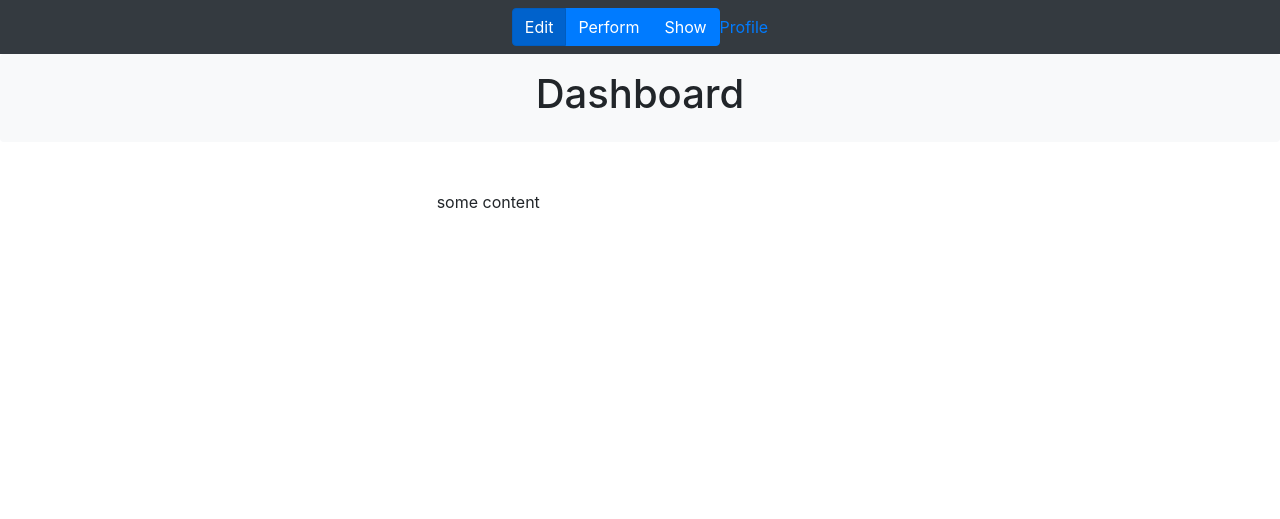
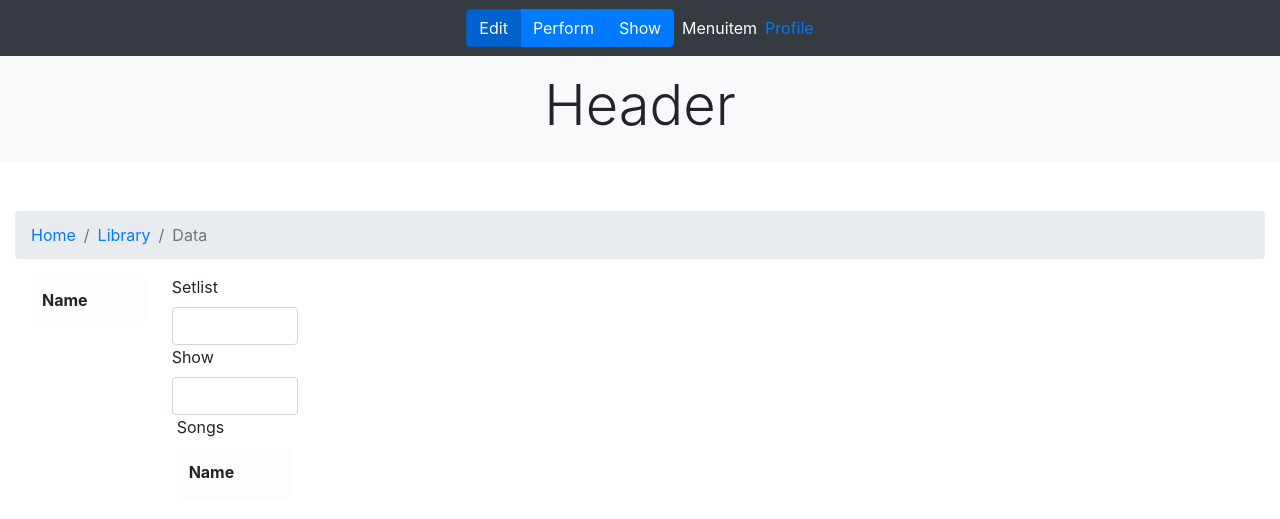
Before and after one commit to winstonschroeder/setlistmanager, a Flask app: template setlistmanager/templates/dashboard/index.html in a window 1280 px wide. Shown: the top 519 px of the page. Run offline with Flask 3, Linux system fonts and the light colour scheme; the template is opened without the code that fills it, so the values that code supplies are empty; parts of the project's set-up code (start-up, migrations or seed data) failed here and were passed over; some libraries are stand-ins or nearby versions.

Commit message:
Created new base.html and added new menu structure

```diff
--- a/setlistmanager/__init__.py
+++ b/setlistmanager/__init__.py
@@ -44,4 +44,7 @@ def create_app(test_config=None):
     app.register_blueprint(show.bp)
     app.add_url_rule('/shows', endpoint='index')
 
+    from setlistmanager.blueprints import dashboard
+    app.register_blueprint(dashboard.bp)
+
     return app
--- a/setlistmanager/blueprints/dashboard.py
+++ b/setlistmanager/blueprints/dashboard.py
@@ -4,6 +4,7 @@ from flask import (
 
 bp = Blueprint('dashboard', __name__)
 
-@bp.route('/')
+
+@bp.route('/dashboard')
 def index():
     return render_template('dashboard/index.html')
--- a/setlistmanager/static/css/controls.css
+++ b/setlistmanager/static/css/controls.css
@@ -49,6 +49,11 @@
 .navbar-dark .navbar-nav .show > .nav-link, .navbar-dark .navbar-nav .active > .nav-link, .navbar-dark .navbar-nav .nav-link.show, .navbar-dark .navbar-nav .nav-link.active {
     background: transparent;
 }
+
+.datacontroller {
+    display:inline-block;
+}
+
 /*
 .machine-table {
 background: green;
--- a/setlistmanager/static/js/controls.js
+++ b/setlistmanager/static/js/controls.js
@@ -9,4 +9,17 @@ function detailFormatter(index, row) {
     })
     $('#details').html(html.join(''))
     return ''
-  }
+  };
+
+function getItemDetails(index, row) {
+    var html = []
+    $.each(row, function (key, value) {
+      if (key!="id" && key!="metadata") {
+      html.push('<div class="form-row"><div class="form-group col-md-6"><label for="input'
+        + key + '">' + key + '</label>  <input type="text" class="form-control" id="input'
+        + key + '" value="' + value + '"></div>')
+      }
+    })
+    $('#itemDetails').html(html.join(''))
+    return ''
+};
--- a/setlistmanager/templates/base.html
+++ b/setlistmanager/templates/base.html
@@ -15,16 +15,22 @@
     <link rel="stylesheet" href="{{ url_for('static', filename='css/controls.css') }}">
 
     <title>{% block title %}{% endblock %} - Setlist Manager</title>
-    <script type=text/javascript src="{{url_for('static', filename='js/jquery-3.5.1.min.js') }}"></script>
-    <script type=text/javascript src="{{url_for('static', filename='js/bootstrap.bundle.js') }}"></script>
-    <script type=text/javascript src="{{url_for('static', filename='js/bootstrap.js') }}"></script>
-    <script type=text/javascript src="{{url_for('static', filename='js/all.min.js') }}"></script>
-    <script type=text/javascript src="{{url_for('static', filename='js/bootstrap-table.min.js') }}"></script>
-    <script type=text/javascript src="{{url_for('static', filename='js/controls.js') }}"></script>
+    <script type="text/javascript" src="{{url_for('static', filename='js/jquery-3.5.1.min.js') }}"></script>
+    <script type="text/javascript" src="{{url_for('static', filename='js/bootstrap.bundle.js') }}"></script>
+    <script type="text/javascript" src="{{url_for('static', filename='js/bootstrap.js') }}"></script>
+    <script type="text/javascript" src="{{url_for('static', filename='js/all.min.js') }}"></script>
+    <script type="text/javascript" src="{{url_for('static', filename='js/bootstrap-table.min.js') }}"></script>
+    <script type="text/javascript" src="{{url_for('static', filename='js/controls.js') }}"></script>
 
-    <script src="https://code.jquery.com/jquery-3.5.1.slim.min.js" integrity="sha384-DfXdz2htPH0lsSSs5nCTpuj/zy4C+OGpamoFVy38MVBnE+IbbVYUew+OrCXaRkfj" crossorigin="anonymous"></script>
-    <script src="https://cdn.jsdelivr.net/npm/popper.js@1.16.0/dist/umd/popper.min.js" integrity="sha384-Q6E9RHvbIyZFJoft+2mJbHaEWldlvI9IOYy5n3zV9zzTtmI3UksdQRVvoxMfooAo" crossorigin="anonymous"></script>
-    <script src="https://stackpath.bootstrapcdn.com/bootstrap/4.5.0/js/bootstrap.min.js" integrity="sha384-OgVRvuATP1z7JjHLkuOU7Xw704+h835Lr+6QL9UvYjZE3Ipu6Tp75j7Bh/kR0JKI" crossorigin="anonymous"></script>
+    <script src="https://code.jquery.com/jquery-3.5.1.slim.min.js"
+            integrity="sha384-DfXdz2htPH0lsSSs5nCTpuj/zy4C+OGpamoFVy38MVBnE+IbbVYUew+OrCXaRkfj"
+            crossorigin="anonymous"></script>
+    <script src="https://cdn.jsdelivr.net/npm/popper.js@1.16.0/dist/umd/popper.min.js"
+            integrity="sha384-Q6E9RHvbIyZFJoft+2mJbHaEWldlvI9IOYy5n3zV9zzTtmI3UksdQRVvoxMfooAo"
+            crossorigin="anonymous"></script>
+    <script src="https://stackpath.bootstrapcdn.com/bootstrap/4.5.0/js/bootstrap.min.js"
+            integrity="sha384-OgVRvuATP1z7JjHLkuOU7Xw704+h835Lr+6QL9UvYjZE3Ipu6Tp75j7Bh/kR0JKI"
+            crossorigin="anonymous"></script>
 </head>
 <body>
 <!--
--- a/setlistmanager/templates/dashboard/index.html
+++ b/setlistmanager/templates/dashboard/index.html
@@ -1,16 +1,115 @@
 {% extends 'base.html' %}
+{% block title %}
+Title
+{% endblock %}
+
+{% block menu %}
+<ul class="navbar-nav">
+    <li class="nav-item active">
+        <a class="nav-link" href="#">
+            Menuitem<span class="sr-only">(current)</span>
+        </a>
+    </li>
+</ul>
+{% endblock %}
 
 {% block header %}
-<div class="row">
-    <h1>Dashboard</h1>
-</div>
+<h1 class="display-4">Header</h1>
 {% endblock %}
 
 {% block content %}
-<div class="row">
-    <div class="container col-md-4">
-        <p>some content</p>
+<div class="container-fluid">
+    <nav aria-label="breadcrumb">
+        <ol class="breadcrumb">
+            <li class="breadcrumb-item"><a href="#">Home</a></li>
+            <li class="breadcrumb-item"><a href="#">Library</a></li>
+            <li class="breadcrumb-item active" aria-current="page">Data</li>
+        </ol>
+    </nav>
+    <div
+            id="dataCarousel"
+            class="carousel slide datacontroller"
+            data-ride="carousel"
+            data-interval="false"
+    >
+        <div class="carousel-inner">
+            <div class="carousel-item active col">
+                <div class="row">
+                    <div class="col-md-4">
+                        <table class="table table-striped table-light table-hover"
+                               id="itemlist"
+                               data-toggle="table"
+                               data-detail-view="false"
+                               data-detail-view-icon="false"
+                               data-detail-view-by-click="true"
+                               data-sort-class="table-active"
+                               data-sortable="true"
+                               data-detail-formatter="getItemDetails"
+                               data-url="/setlists">
+                            <thead>
+                            <tr>
+                                <th data-field="name" data-sortable="true">Name</th>
+                            </tr>
+                            </thead>
+                        </table>
+                    </div>
+                    <div class="col-md-4">
+                        <form id="setlistDetails">
+                            <div class="form-row">
+
+                                <label for="setlistName">Setlist</label>
+                                <input type="text" class="form-control" id="setlistName">
+                            </div>
+                            <div class="form-row">
+                                <label for="showName">
+                                    Show
+                                </label>
+                                <input type="text" class="form-control" id="showName">
+                            </div>
+                            <div class="form-row">
+                                <div class="col">
+                                    <label for="songsList">Songs</label>
+                                    <table class="table table-striped table-light table-hover"
+                                           id="songsList"
+                                           data-toggle="table"
+                                           data-detail-view="false"
+                                           data-detail-view-icon="false"
+                                           data-detail-view-by-click="true"
+                                           data-sort-class="table-active"
+                                           data-sortable="true"
+                                           data-detail-formatter="getItemDetails"
+                                           data-url="/setlists">
+                                        <thead>
+                                        <tr>
+                                            <th data-field="name" data-sortable="true">Name</th>
+                                        </tr>
+                                        </thead>
+                                    </table>
+                                </div>
+                            </div>
+                        </form>
+                    </div>
+                </div>
+            </div>
+            <div class="carousel-item">
+                <img src="{{url_for('static', filename='img/stage.jpeg') }}" class="d-block w-100 h-50" alt="...">
+            </div>
+            <div class="carousel-item">
+                <img src="{{url_for('static', filename='img/score.jpg') }}" class="d-block w-100 h-50" alt="...">
+
+            </div>
+        </div>
+        <!--<a class="carousel-control-prev" href="#dataCarousel" role="button" data-slide="prev">
+            <span class="carousel-control-prev-icon" aria-hidden="true"></span>
+            <span class="sr-only">Previous</span>
+        </a>
+        <a class="carousel-control-next" href="#dataCarousel" role="button" data-slide="next">
+            <span class="carousel-control-next-icon" aria-hidden="true"></span>
+            <span class="sr-only">Next</span>
+        </a>-->
     </div>
+</div>
+<script type="text/javascript">
 
-</div>
+</script>
 {% endblock %}
--- a/setlistmanager/templates/organizer/index.html
+++ b/setlistmanager/templates/organizer/index.html
@@ -19,7 +19,7 @@ Organizer
 {% endblock %}
 
 {% block header %}
-<h1>Organizer</h1>
+<h1 class="display-4">Organizer</h1>
 {% endblock %}
 
 {% block content %}
```
Lines whose indentation alone changed are shown as unchanged.
